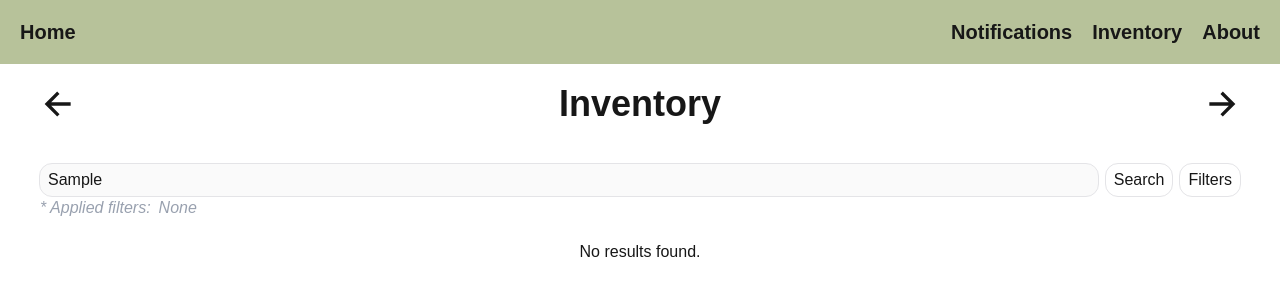
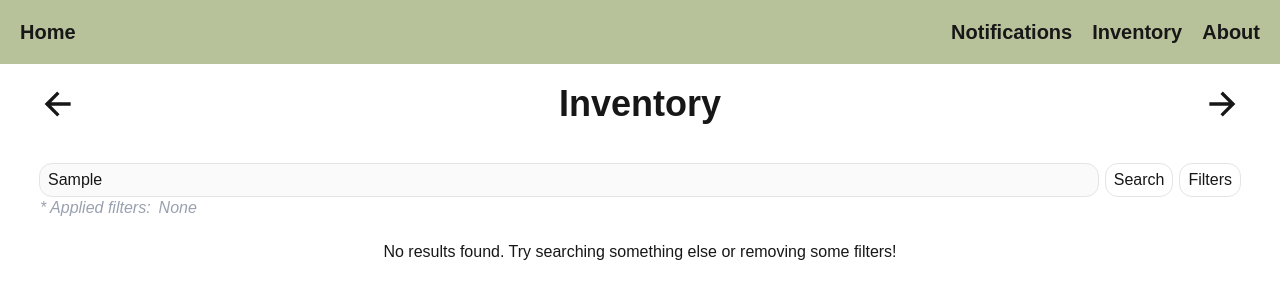
Before and after one commit to harvest7777/beach-pantry-final, a Next.js app: page /inventory in a window 1280 px wide. Both pictures are taken after typing "Sample" into the empty fields and a click on the button "Search". Shown: the top 300 px of the page. Built offline with nearby package versions, Linux system fonts and the light colour scheme.

Commit message:
asdfasfs

```diff
--- a/app/inventory/page.tsx
+++ b/app/inventory/page.tsx
@@ -101,7 +101,10 @@ export default function InventoryPage() {
         </div>
         <div className="grid lg:grid-cols-4 md:grid-cols-3 grid-cols-2  gap-8">
           {filteredProducts.length === 0 && (
-            <p className="col-span-full text-center">No results found.</p>
+            <p className="col-span-full text-center">
+              No results found. Try searching something else or removing some
+              filters!
+            </p>
           )}
 
           {filteredProducts.map((product) => (
```
